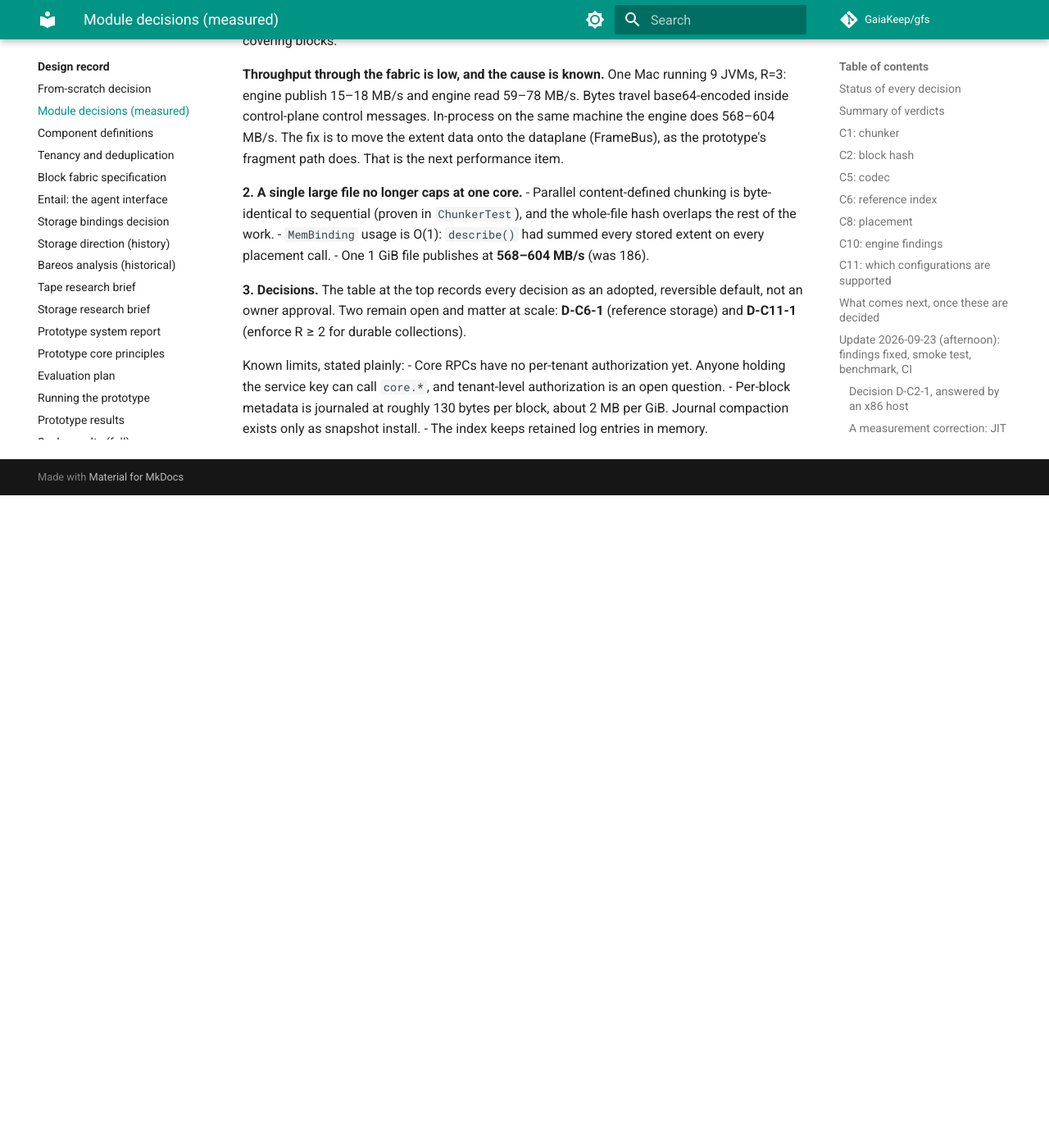
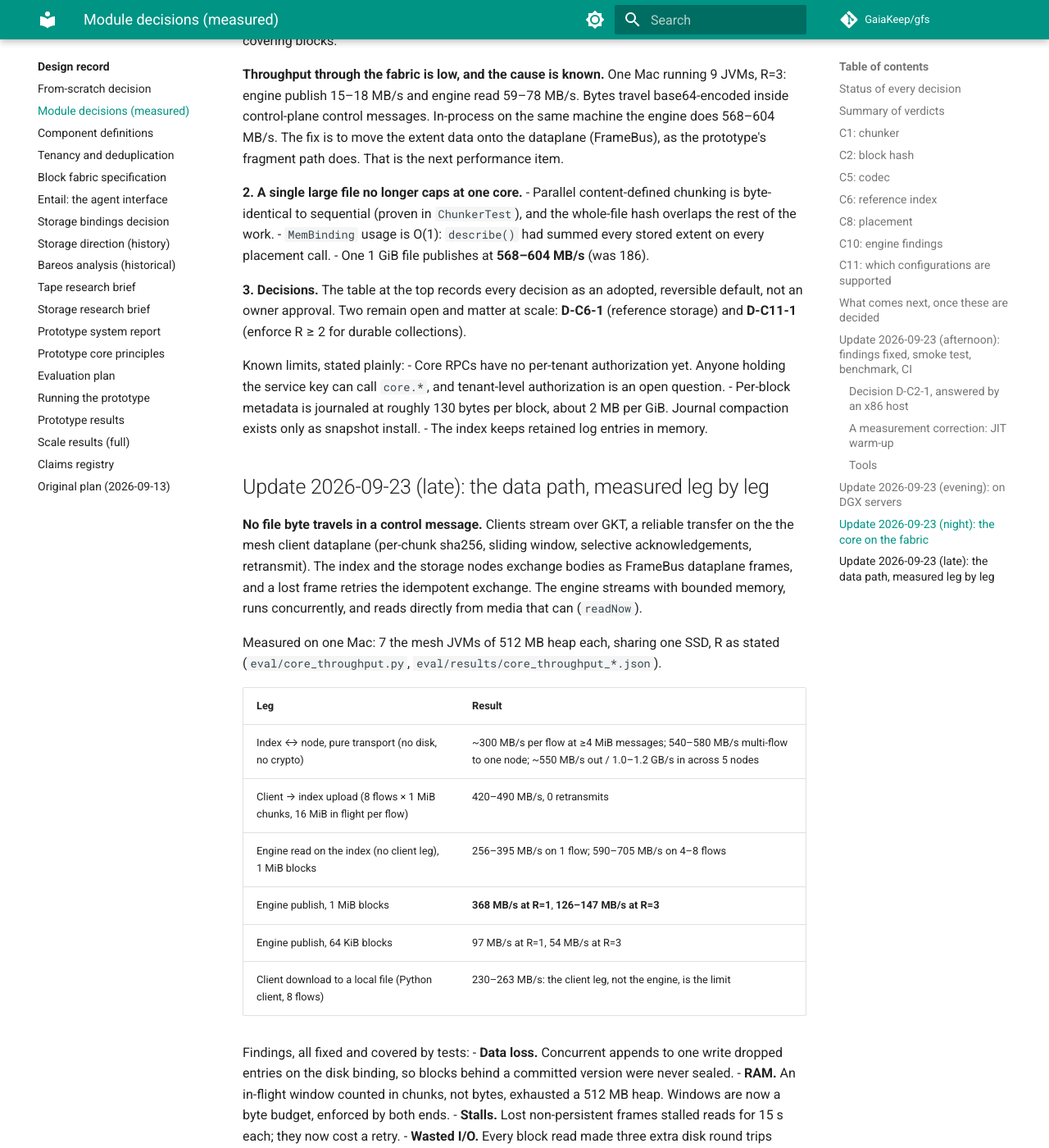
Before and after one commit to GaiaKeep/docs, an MkDocs documentation site: the page built from docs/design/MODULE-DECISIONS.md, in a window 1280 px wide and 1400 px high, scrolled down 10887 px. Shown: the whole window at 82% size. Built offline with MkDocs 1.6.1 and Material for MkDocs 9.7.7, drawn with Linux system fonts in a browser that asks for light colours; comment, search, counter and statistics services are not loaded; before the commit the page ends 11491 px from its top, so only the background shows below that; some of the changed text lies outside the part shown.

Commit message:
Status: every byte on the dataplane; measured data path; defects found and fixed
Co-Authored-By: Claude Opus 5.5 (1M context) <noreply@anthropic.com>

```diff
--- a/docs/design/MODULE-DECISIONS.md
+++ b/docs/design/MODULE-DECISIONS.md
@@ -356,3 +356,47 @@ Known limits, stated plainly:
 - Per-block metadata is journaled at roughly 130 bytes per block, about 2 MB per GiB. Journal
   compaction exists only as snapshot install.
 - The index keeps retained log entries in memory.
+
+## Update 2026-09-23 (late): the data path, measured leg by leg
+
+**No file byte travels in a control message.** Clients stream over GKT, a reliable transfer on the
+the mesh client dataplane (per-chunk sha256, sliding window, selective acknowledgements, retransmit).
+The index and the storage nodes exchange bodies as FrameBus dataplane frames, and a lost frame
+retries the idempotent exchange. The engine streams with bounded memory, runs concurrently, and
+reads directly from media that can (`readNow`).
+
+Measured on one Mac: 7 the mesh JVMs of 512 MB heap each, sharing one SSD, R as stated
+(`eval/core_throughput.py`, `eval/results/core_throughput_*.json`).
+
+| Leg | Result |
+|---|---|
+| Index ↔ node, pure transport (no disk, no crypto) | ~300 MB/s per flow at ≥4 MiB messages; 540–580 MB/s multi-flow to one node; ~550 MB/s out / 1.0–1.2 GB/s in across 5 nodes |
+| Client → index upload (8 flows × 1 MiB chunks, 16 MiB in flight per flow) | 420–490 MB/s, 0 retransmits |
+| Engine read on the index (no client leg), 1 MiB blocks | 256–395 MB/s on 1 flow; 590–705 MB/s on 4–8 flows |
+| Engine publish, 1 MiB blocks | **368 MB/s at R=1**, **126–147 MB/s at R=3** |
+| Engine publish, 64 KiB blocks | 97 MB/s at R=1, 54 MB/s at R=3 |
+| Client download to a local file (Python client, 8 flows) | 230–263 MB/s: the client leg, not the engine, is the limit |
+
+Findings, all fixed and covered by tests:
+- **Data loss.** Concurrent appends to one write dropped entries on the disk binding, so blocks behind
+  a committed version were never sealed.
+- **RAM.** An in-flight window counted in chunks, not bytes, exhausted a 512 MB heap. Windows are now
+  a byte budget, enforced by both ends.
+- **Stalls.** Lost non-persistent frames stalled reads for 15 s each; they now cost a retry.
+- **Wasted I/O.** Every block read made three extra disk round trips through sink directories, and
+  every seal re-read what it had just staged.
+- **A thread leak** in the engine and disk-binding pools.
+- **The "1 MiB cap"** was the Python websockets default `max_size`, not the server (which allows 1 GiB)
+  or the broker (128 MiB). The the Python transport library dataplane now accepts 64 MiB.
+
+**Decision for the owner: D-C1-1 block size.** 1 MiB content-defined blocks publish about 3× faster
+than 64 KiB (368 against 97 MB/s at R=1) and cut per-block metadata 16×. The cost: an edit stores
+about 1–2 MiB instead of about 64–128 KiB. For petabytes of imaging, 1 MiB is the recommended default.
+It is available per domain today (`chunker=cdc:1048576:262144:4194304`); the global default is
+unchanged pending the owner's confirmation.
+
+Next:
+- Pipelined ingest (publish while parts arrive). End-to-end ingest today is upload then publish:
+  196 MB/s at R=1, 98–113 MB/s at R=3.
+- A Java client measurement of downloads.
+- Physical R=3 on separate hosts: three copies on one laptop SSD is not a deployment figure.
```
Also changed, not shown: docs/built/status.md (+25 -13 lines).
